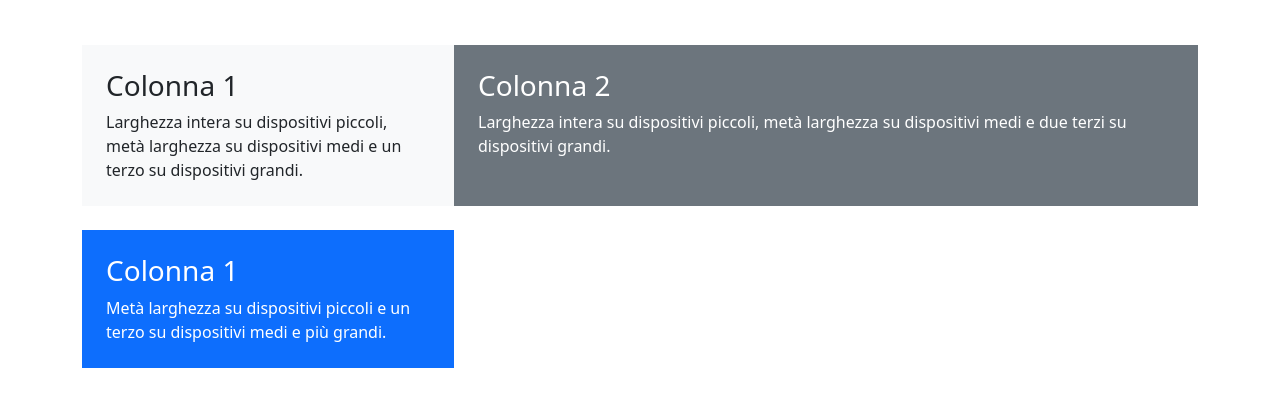
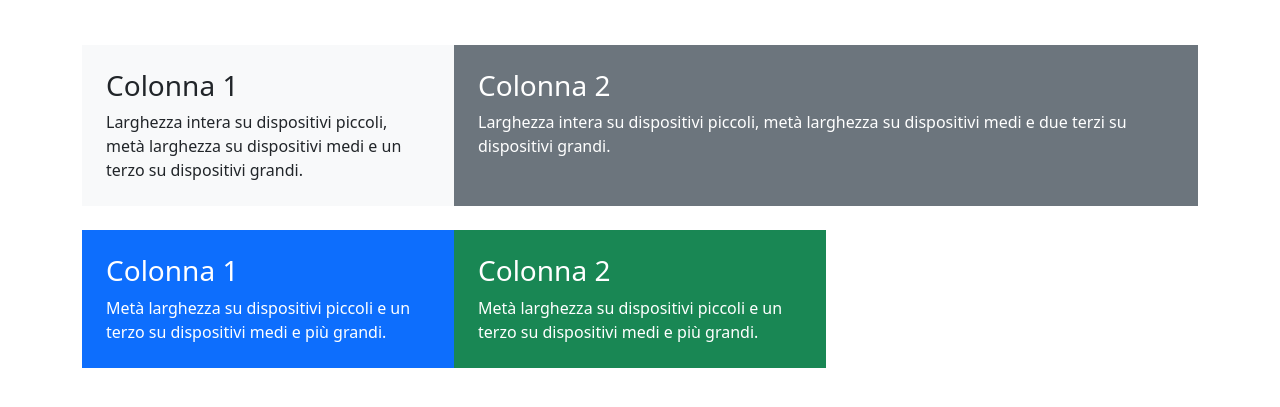
Before and after one commit to BrunoMaiolo/htmlcss-bootstrap-layout, a plain HTML site: page index.html in a window 1280 px wide. Shown: the part 147-554 px from the top of the page. Drawn offline with nearby package versions, Linux system fonts and the light colour scheme.

Commit message:
colonna 2 della riga 2

```diff
--- a/index.html
+++ b/index.html
@@ -48,3 +48,11 @@
             medi e più grandi.
           </p>
         </div>
+        <!--Colonna 2-->
+        <div class="col-6 col-md-4 bg-success text-white p-4">
+          <h2 class="h3">Colonna 2</h2>
+          <p class="mb-0">
+            Metà larghezza su dispositivi piccoli e un terzo su dispositivi
+            medi e più grandi.
+          </p>
+        </div>
```
